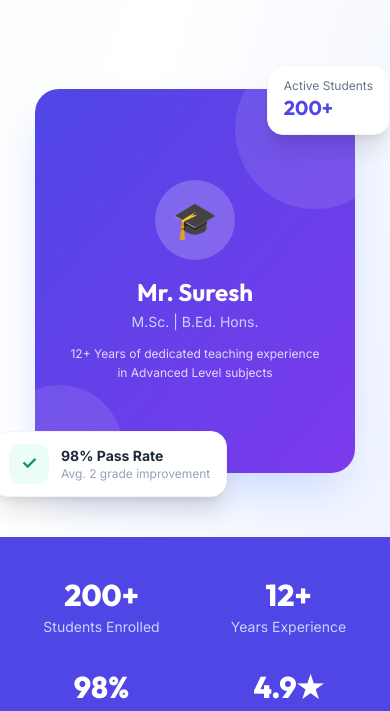
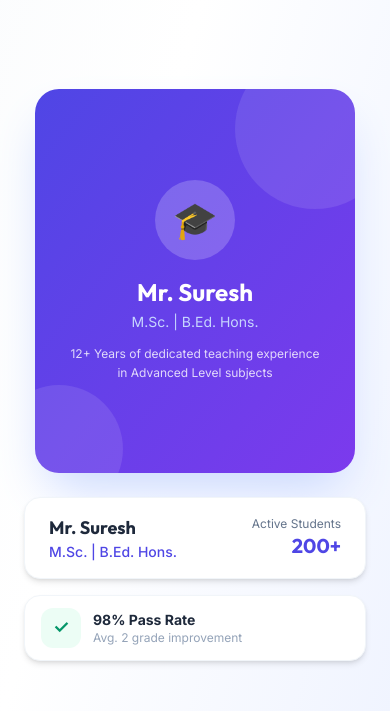
Before and after one commit to BinojCharuka/LMS_educator, a React (Vite) app in the folder client/: page / in a window 390 px wide. Shown: the part 676-1387 px from the top of the page. Built offline with nearby package versions, Linux system fonts and the light colour scheme; no server answers.

Commit message:
style: move floating badges to stack below image on mobile view in LandingHero

```diff
--- a/client/src/components/landing/LandingHero.jsx
+++ b/client/src/components/landing/LandingHero.jsx
@@ -77,7 +77,7 @@ export default function LandingHero() {
         </div>
 
         {/* Right — Visual card */}
-        <div className="relative flex justify-center lg:justify-end mt-10 lg:mt-0">
+        <div className="relative flex flex-col items-center lg:block mt-10 lg:mt-0">
 
           {teacher.imageUrl ? (
             <div className="relative w-full max-w-sm lg:max-w-md flex justify-center items-end">
@@ -93,8 +93,8 @@ export default function LandingHero() {
                 className="relative z-10 w-full h-auto max-h-[500px] object-contain drop-shadow-[0_20px_20px_rgba(0,0,0,0.15)] transition-transform duration-700 hover:-translate-y-2"
               />
 
-              {/* Floating Name Badge */}
-              <div className="absolute top-12 -left-8 lg:-left-24 z-30 bg-white/90 backdrop-blur-md rounded-2xl shadow-xl px-6 py-3 border border-white/50 text-left whitespace-nowrap">
+              {/* Floating Name Badge - Desktop Only */}
+              <div className="hidden lg:block absolute top-12 -left-24 z-30 bg-white/90 backdrop-blur-md rounded-2xl shadow-xl px-6 py-3 border border-white/50 text-left whitespace-nowrap">
                 <p className="font-display font-bold text-slate-800 text-lg">{teacher.name}</p>
                 <p className="text-primary-600 text-sm font-medium">{teacher.qualifications}</p>
               </div>
@@ -112,8 +112,8 @@ export default function LandingHero() {
             </div>
           )}
 
-          {/* Floating stat card */}
-          <div className="absolute -bottom-6 -left-8 lg:-left-16 z-30 bg-white rounded-2xl shadow-xl px-4 py-3 flex items-center gap-3 border border-slate-100">
+          {/* Floating stat card - Desktop Only */}
+          <div className="hidden lg:flex absolute -bottom-6 -left-16 z-30 bg-white rounded-2xl shadow-xl px-4 py-3 items-center gap-3 border border-slate-100">
             <div className="w-10 h-10 bg-emerald-50 rounded-xl flex items-center justify-center text-emerald-600 font-bold text-lg">✓</div>
             <div>
               <p className="font-bold text-slate-800 text-sm">98% Pass Rate</p>
@@ -121,11 +121,33 @@ export default function LandingHero() {
             </div>
           </div>
 
-          {/* Floating badge */}
-          <div className="absolute -top-6 -right-6 lg:-right-12 z-30 bg-white rounded-2xl shadow-xl px-4 py-3 border border-slate-100">
+          {/* Floating badge - Desktop Only */}
+          <div className="hidden lg:block absolute -top-6 -right-12 z-30 bg-white rounded-2xl shadow-xl px-4 py-3 border border-slate-100">
             <p className="text-xs text-slate-500">Active Students</p>
             <p className="font-display font-bold text-primary-600 text-xl">200+</p>
           </div>
+
+          {/* Mobile Only Badges Below Image */}
+          <div className="flex lg:hidden flex-col w-full max-w-sm gap-4 mt-6 relative z-30">
+            <div className="bg-white rounded-2xl shadow-md px-6 py-4 border border-slate-100 flex justify-between items-center">
+              <div>
+                <p className="font-display font-bold text-slate-800 text-lg">{teacher.name}</p>
+                <p className="text-primary-600 text-sm font-medium">{teacher.qualifications}</p>
+              </div>
+              <div className="text-right">
+                <p className="text-xs text-slate-500">Active Students</p>
+                <p className="font-display font-bold text-primary-600 text-xl">200+</p>
+              </div>
+            </div>
+            <div className="bg-white rounded-2xl shadow-md px-4 py-3 flex items-center gap-3 border border-slate-100">
+              <div className="w-10 h-10 bg-emerald-50 rounded-xl flex items-center justify-center text-emerald-600 font-bold text-lg">✓</div>
+              <div>
+                <p className="font-bold text-slate-800 text-sm">98% Pass Rate</p>
+                <p className="text-slate-400 text-xs">Avg. 2 grade improvement</p>
+              </div>
+            </div>
+          </div>
+
         </div>
       </div>
     </section>
```
